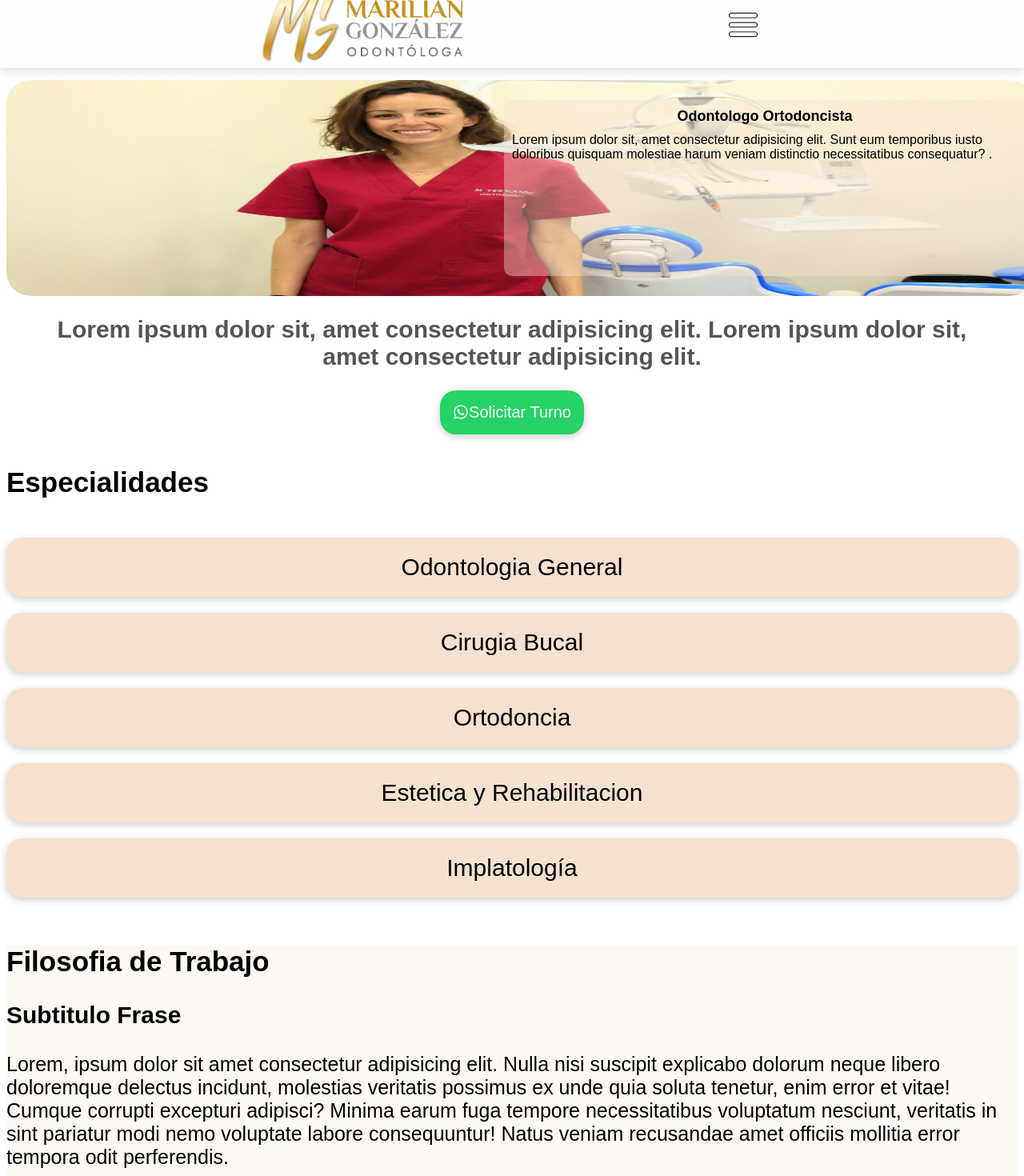
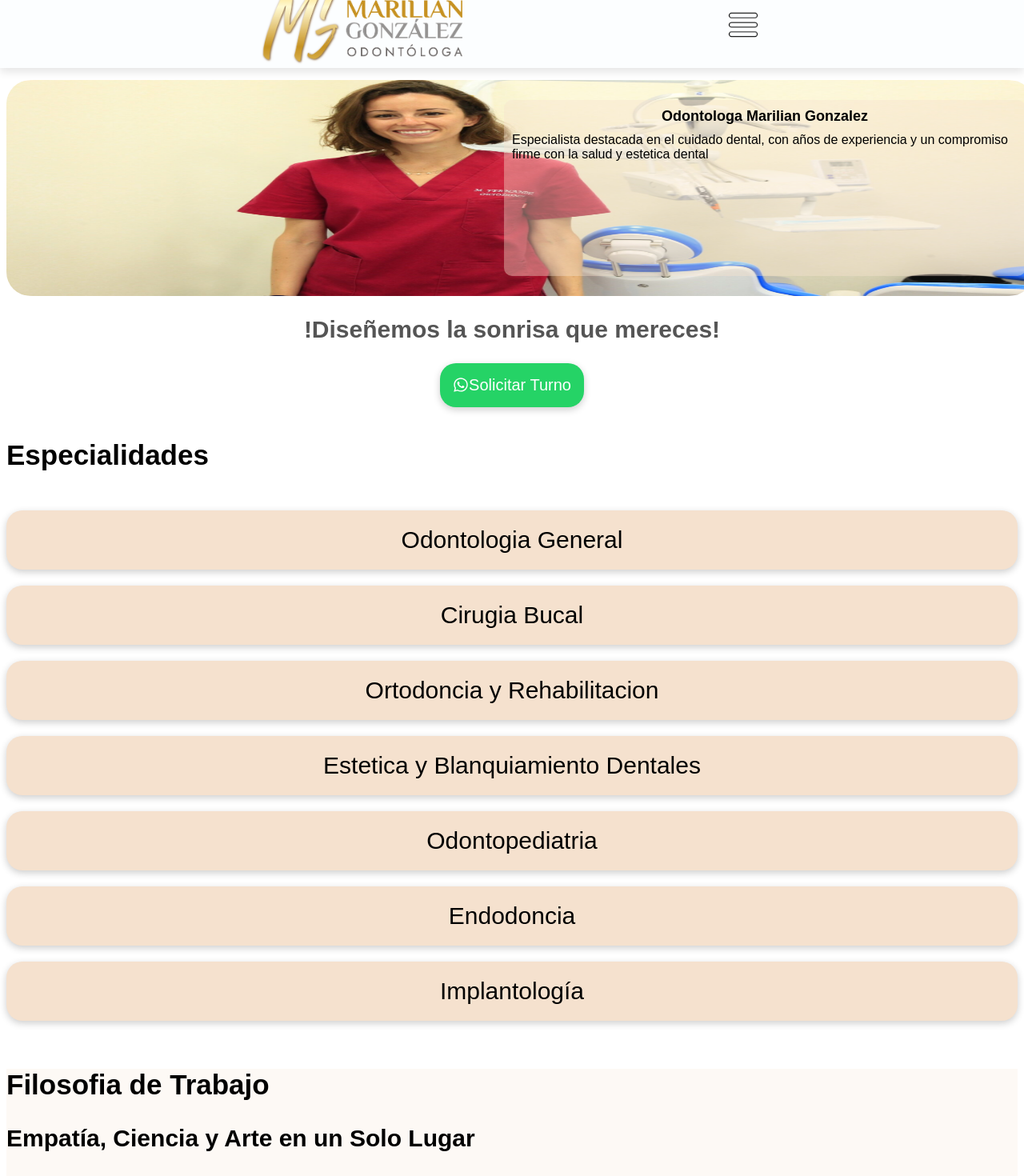
Before and after one commit to HouMengZambrano/proyectoOdontologia, a React (Vite) app in the folder odontologia_marilian_gonzalez/: page / in a window 1280 px wide. Shown: the part 20-1490 px from the top of the page at 80% size. Built offline with nearby package versions, Linux system fonts and the light colour scheme.

Commit message:
Completando campos de texto

```diff
--- a/odontologia_marilian_gonzalez/src/Contacto.tsx
+++ b/odontologia_marilian_gonzalez/src/Contacto.tsx
@@ -10,29 +10,33 @@ const Contacto = () => {
     <div>
         <Header/>
         <div className='contacto_article_1'>
-            <Article title="Turno y Contacto" textContent="Para solicitar un turno o realizar una consulta, mandar un mensaje a nuestro numero de whastApp"></Article>
+            <Article title="Turno y Contacto" textContent="Para solicitar un turno o realizar una consulta, mándanos un mensaje a nuestro número de WhatsApp y la doctora te responderá personalmente."></Article>
             <div>
                 <h3>
                     Horarios de atención
                 </h3>
                 <p>
-                     Lunes a Sabado de 9 am a 8pm
+                Lunes a Viernes: de 10 a 19hs
                 </p>
+                <p>
+                Sabado: de 10 a 16hs
+                </p>
+
             </div>
             <div>
                 <h3>
                     WhatsApp
                 </h3>
                 <p>
-                     +549111234567
+                     +54 911 34263038
                 </p>
             </div>
             <div>
                 <h3>
-                    Dirección del Consultorio
+                    Dirección
                 </h3>
                 <p>
-                    Monroe 2341, oficina 3
+                    Monroe 2341, oficina 3, Belgrano, CABA.
                 </p>
             </div>
             <GoogleMap/>
--- a/odontologia_marilian_gonzalez/src/Especialidades.tsx
+++ b/odontologia_marilian_gonzalez/src/Especialidades.tsx
@@ -9,7 +9,7 @@ const Especialidad = () => {
   return (
     <div>
         <Header/>
-        <Article title='Especialidades' textContent= 'Mensaje que haga saber todo lo que have va en pro de mejorar la salud bucal'/>
+        <Article title='Especialidades' textContent= 'Descubre Nuestras Áreas de Especialización'/>
         <div className='contenedorEspecialidades'>
           <TarjetaEspecialidad id="1" nombre="Odontologia General" descripcion='Lorem ipsum dolor sit, amet consectetur adipisicing elit. Sunt eum temporibus iusto doloribus quisquam molestiae harum veniam distinctio necessitatibus consequatur? .'
           imagenUrl={imgEspecialidad}
@@ -17,13 +17,19 @@ const Especialidad = () => {
           <TarjetaEspecialidad id="2" nombre="Cirugia Bucal" descripcion='Lorem ipsum dolor sit, amet consectetur adipisicing elit. Sunt eum temporibus iusto doloribus quisquam molestiae harum veniam distinctio necessitatibus consequatur? .'
           imagenUrl={imgEspecialidad}
           />
-          <TarjetaEspecialidad id="3" nombre="Ortodoncia" descripcion='Lorem ipsum dolor sit, amet consectetur adipisicing elit. Sunt eum temporibus iusto doloribus quisquam molestiae harum veniam distinctio necessitatibus consequatur? .'
+          <TarjetaEspecialidad id="3" nombre="Ortodoncia y Rehabilitacion" descripcion='Lorem ipsum dolor sit, amet consectetur adipisicing elit. Sunt eum temporibus iusto doloribus quisquam molestiae harum veniam distinctio necessitatibus consequatur? .'
           imagenUrl={imgEspecialidad}
           />
-          <TarjetaEspecialidad id="4" nombre="Estetica y Rehabilitacion" descripcion='Lorem ipsum dolor sit, amet consectetur adipisicing elit. Sunt eum temporibus iusto doloribus quisquam molestiae harum veniam distinctio necessitatibus consequatur? .'
+          <TarjetaEspecialidad id="4" nombre="Estetica y Blaquiamiento Dentales" descripcion='Lorem ipsum dolor sit, amet consectetur adipisicing elit. Sunt eum temporibus iusto doloribus quisquam molestiae harum veniam distinctio necessitatibus consequatur? .'
           imagenUrl={imgEspecialidad}
           />
-          <TarjetaEspecialidad id="5" nombre="Implantologia" descripcion='Lorem ipsum dolor sit, amet consectetur adipisicing elit. Sunt eum temporibus iusto doloribus quisquam molestiae harum veniam distinctio necessitatibus consequatur? .'
+          <TarjetaEspecialidad id="5" nombre="Odontopediatria" descripcion='Lorem ipsum dolor sit, amet consectetur adipisicing elit. Sunt eum temporibus iusto doloribus quisquam molestiae harum veniam distinctio necessitatibus consequatur? .'
+          imagenUrl={imgEspecialidad}
+          />
+          <TarjetaEspecialidad id="6" nombre="Endodoncia" descripcion='Lorem ipsum dolor sit, amet consectetur adipisicing elit. Sunt eum temporibus iusto doloribus quisquam molestiae harum veniam distinctio necessitatibus consequatur? .'
+          imagenUrl={imgEspecialidad}
+          />
+          <TarjetaEspecialidad id="7" nombre="Implantología" descripcion='Lorem ipsum dolor sit, amet consectetur adipisicing elit. Sunt eum temporibus iusto doloribus quisquam molestiae harum veniam distinctio necessitatibus consequatur? .'
           imagenUrl={imgEspecialidad}
           />
         </div>
--- a/odontologia_marilian_gonzalez/src/SobreMi.tsx
+++ b/odontologia_marilian_gonzalez/src/SobreMi.tsx
@@ -11,11 +11,10 @@ export const SobreMi = () => {
     <div className='sobreMi'>
     <div className ='sobreMiArticle'>
       <img src={sobreMiImg} alt ="sobremiImg"></img>
-        <h3>Odontologo Marilian Gonzales</h3>
-        <h3>Graduada de la Universidad de los Andes</h3>
-        <h3>Especialida en Ortodoncia y Estetica dental</h3>
+        <h3>Odontologa Marilian Gonzales</h3>
+        <h3>Especialista en Ortodoncia y Estetica dental</h3>
         <p>
-            Lorem ipsum dolor sit amet consectetur adipisicing elit. Dolorum pariatur officiis voluptas sed temporibus aliquid. Animi inventore laborum eum labore corrupti molestias, quasi dignissimos cupiditate repellat hic nam maxime sequi.
+        "Graduada de la Universidad de los Andes en Venezuela, mi compromiso con la excelencia en odontología ha sido una constante en mi carrera. Me especialicé en cirugía bucal y ortodoncia en la misma universidad, y luego continué mi formación en estética dental en la Fundación Creo de la Provincia de Córdoba, Argentina. He dedicado mi vida profesional a perfeccionar mis habilidades para ofrecerte los mejores tratamientos dentales. Actualmente, me encuentro realizando una especialización en implantes y rehabilitación dental en el prestigioso Centro Odontológico Dr. Gustavo Chiterer en la Ciudad Autónoma de Buenos Aires."
         </p>
     </div>
     </div>
--- a/odontologia_marilian_gonzalez/src/components/Article.tsx
+++ b/odontologia_marilian_gonzalez/src/components/Article.tsx
@@ -15,7 +15,7 @@ const Article: React.FC<ArticleProps>= ({title, textContent}) => {
                 <img src = {articleImg} alt= "articleImg" width={100}></img>
             </div>
             <div>
-                <h1>{title}</h1>
+                <h2>{title}</h2>
                 <p>
                     {textContent}
                 </p>
--- a/odontologia_marilian_gonzalez/src/components/EspecialidadesArticle.tsx
+++ b/odontologia_marilian_gonzalez/src/components/EspecialidadesArticle.tsx
@@ -11,9 +11,11 @@ const EspecialidadesArticle = () => {
 
     <EspecialidadBoton  nombre = "Odontologia General" targetId='1'/>
     <EspecialidadBoton  nombre = "Cirugia Bucal" targetId='2'/>
-    <EspecialidadBoton  nombre = "Ortodoncia" targetId='3'/>
-    <EspecialidadBoton  nombre = "Estetica y Rehabilitacion" targetId='4'/>
-    <EspecialidadBoton  nombre = "Implatología" targetId='5'/>
+    <EspecialidadBoton  nombre = "Ortodoncia y Rehabilitacion" targetId='3'/>
+    <EspecialidadBoton  nombre = "Estetica y Blanquiamiento Dentales" targetId='4'/>
+    <EspecialidadBoton  nombre = "Odontopediatria" targetId='5'/>
+    <EspecialidadBoton  nombre = "Endodoncia" targetId='6'/>
+    <EspecialidadBoton  nombre = "Implantología" targetId='7'/>
     </div>
     </div>
   )
--- a/odontologia_marilian_gonzalez/src/components/FilosofiaArticle.tsx
+++ b/odontologia_marilian_gonzalez/src/components/FilosofiaArticle.tsx
@@ -6,9 +6,10 @@ const FilosofiaArticle = () => {
   return (
     <div className='filosofiaArticle'>
         <h2>Filosofia de Trabajo</h2>
-        <h3>Subtitulo Frase</h3>
-        <p>Lorem, ipsum dolor sit amet consectetur adipisicing elit. Nulla nisi suscipit explicabo dolorum neque libero doloremque delectus incidunt, molestias veritatis possimus ex unde quia soluta tenetur, enim error et vitae!
-        Cumque corrupti excepturi adipisci? Minima earum fuga tempore necessitatibus voluptatum nesciunt, veritatis in sint pariatur modi nemo voluptate labore consequuntur! Natus veniam recusandae amet officiis mollitia error tempora odit perferendis.</p>
+        <h3>Empatía, Ciencia y Arte en un Solo Lugar</h3>
+        <p>
+        "Proveniente de una familia dedicada al servicio de la salud, siempre he creído en combinar mi pasión por la salud y el arte en una destreza manual para brindar cuidados de calidad. Con paciencia, empatía y un enfoque centrado en ti, trabajo para diseñar tratamientos personalizados y ofrecer a mis pacientes sonrisas saludables y hermosas"
+        </p>
         <img src={filosofiaImg} alt="imagen de filosofiahh"></img>
     </div>
   )
--- a/odontologia_marilian_gonzalez/src/components/IntroArticle.tsx
+++ b/odontologia_marilian_gonzalez/src/components/IntroArticle.tsx
@@ -7,10 +7,10 @@ const IntroArticle = () => {
     <div className='introArticle'>
         <div className='introArticleCard'>
         <div className ="introArticleCardTitle">
-            Odontologo Ortodoncista
+            Odontologa Marilian Gonzalez
         </div>
         <div className='introArticleCardText'>
-            Lorem ipsum dolor sit, amet consectetur adipisicing elit. Sunt eum temporibus iusto doloribus quisquam molestiae harum veniam distinctio necessitatibus consequatur? .
+            Especialista destacada en el cuidado dental, con años de experiencia y un compromiso firme con la salud y estetica dental
         </div>
         </div>
     </div>
--- a/odontologia_marilian_gonzalez/src/components/SloganArticle.tsx
+++ b/odontologia_marilian_gonzalez/src/components/SloganArticle.tsx
@@ -8,8 +8,7 @@ const SloganArticle = () => {
     <div className='sloganArticle'>
     <div className='slogan'>
         <h2>
-           Lorem ipsum dolor sit, amet consectetur adipisicing elit.
-           Lorem ipsum dolor sit, amet consectetur adipisicing elit.
+        !Diseñemos la sonrisa que mereces!
         </h2>
         <SolicitarTurnoBoton/>
     </div>
```
